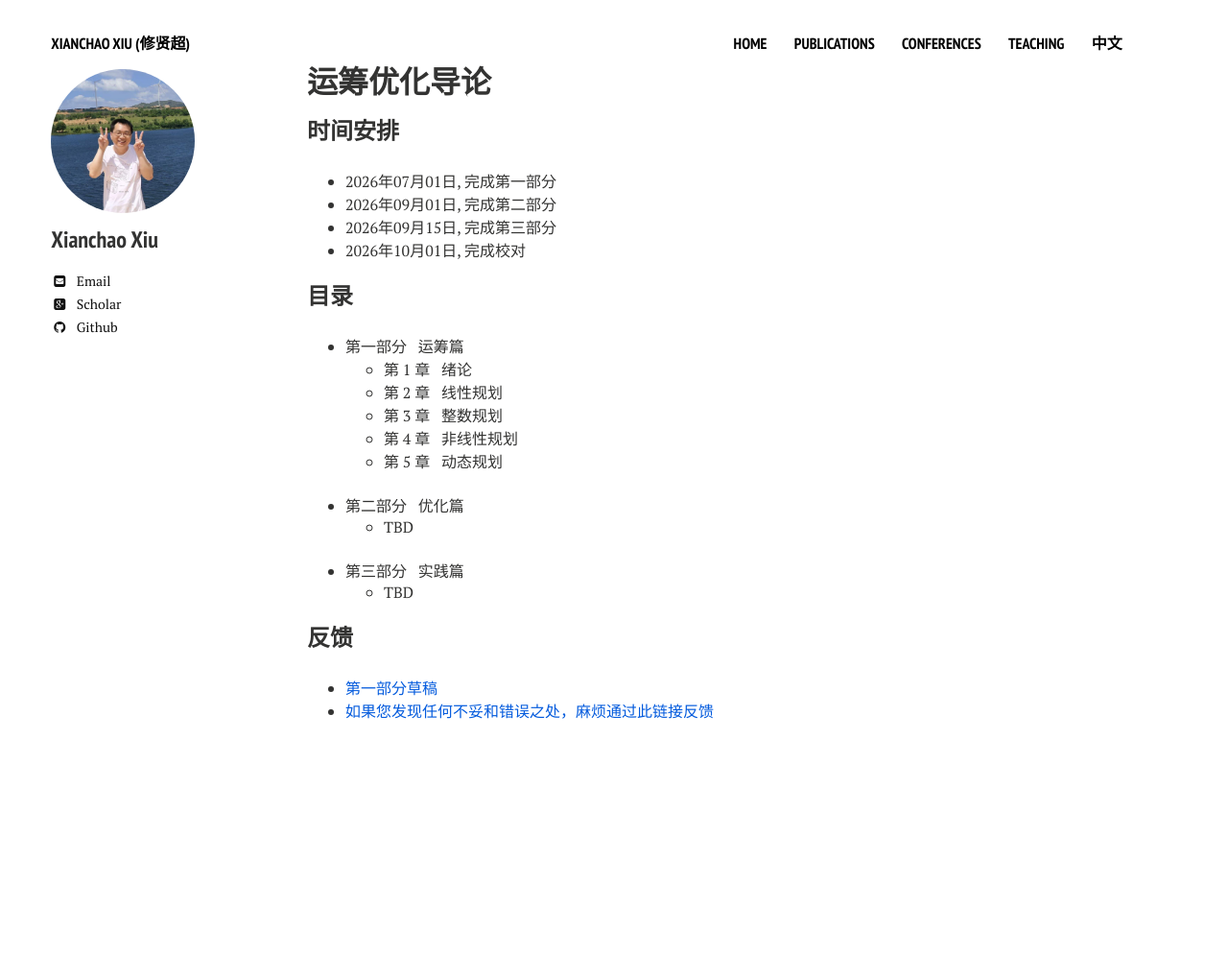
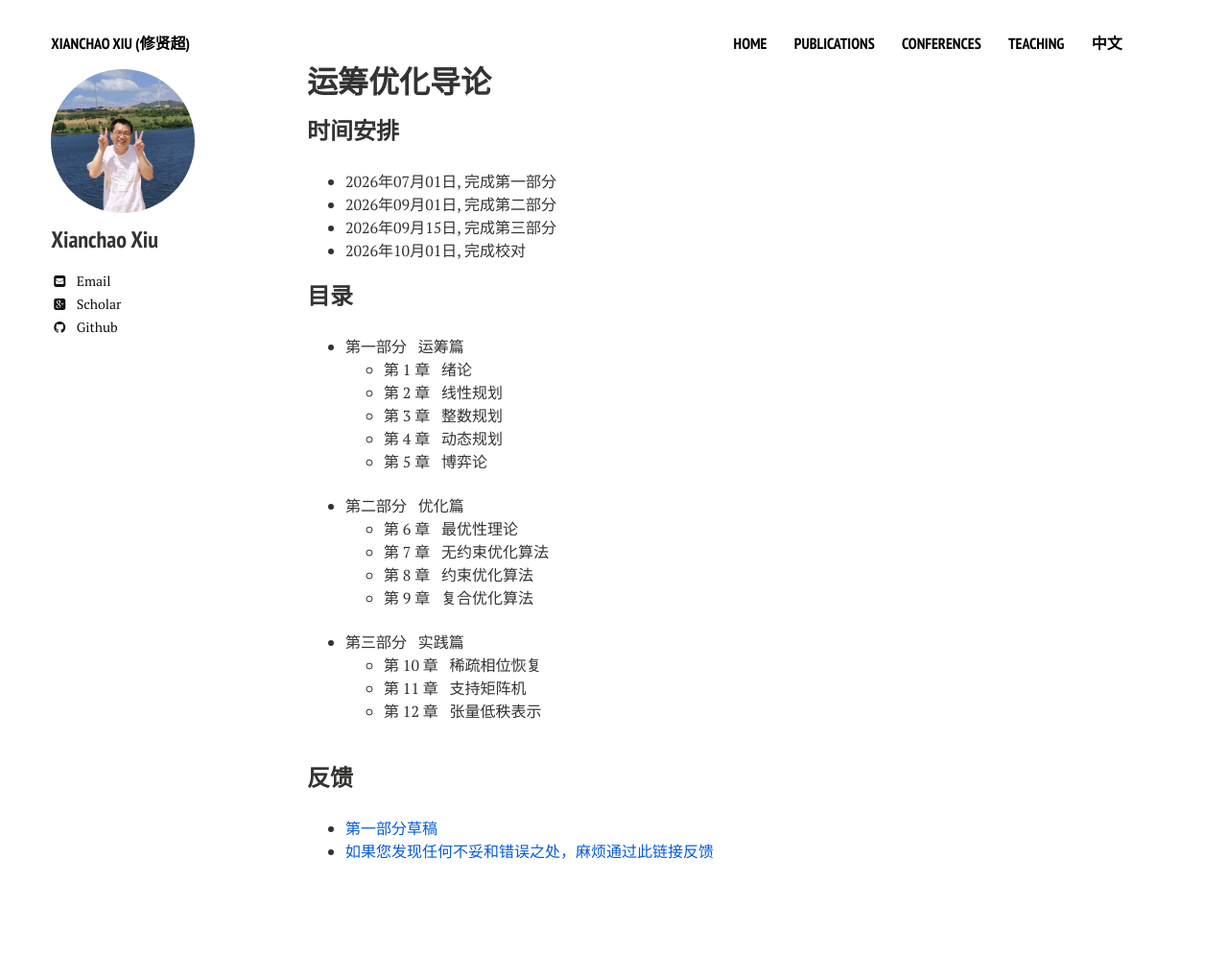
Before and after one commit to xianchaoxiu/xianchaoxiu.github.io, a Jekyll site: the page built from chinese/book/OR/index.md, in a window 1280 px wide. Shown: the whole page at 96% size. Built offline with Jekyll 4.4.1, drawn with Linux system fonts in a browser that asks for light colours; nearby versions of some CDN libraries; before the commit the page ends 900 px from its top, so only the background shows below that.

Commit message:
Update index.md

```diff
--- a/chinese/book/OR/index.md
+++ b/chinese/book/OR/index.md
@@ -20,15 +20,19 @@ share: false
   - 第 1 章 &nbsp;  绪论 <br>
   - 第 2 章 &nbsp;  线性规划 <br>
   - 第 3 章 &nbsp;  整数规划 <br>
-  - 第 4 章 &nbsp;  非线性规划 <br>
-  - 第 5 章 &nbsp;  动态规划 <br><br>
+  - 第 4 章 &nbsp;  动态规划  <br>
+  - 第 5 章 &nbsp;  博弈论 <br><br>
 
 * 第二部分 &nbsp; 优化篇 <br>
-  - TBD <br><br>
-
+  - 第 6 章 &nbsp;  最优性理论 <br>
+  - 第 7 章 &nbsp;  无约束优化算法 <br>
+  - 第 8 章 &nbsp;  约束优化算法 <br>
+  - 第 9 章 &nbsp;  复合优化算法 <br><br>
 
 * 第三部分 &nbsp; 实践篇 <br>
-  - TBD <br>
+  - 第 10 章 &nbsp;  稀疏相位恢复 <br>
+  - 第 11 章 &nbsp;  支持矩阵机 <br>
+  - 第 12 章 &nbsp;  张量低秩表示 <br><br>
 
 ### 反馈
 * <a href="../OR/Part-I.pdf" class="textlink" target="_blank"> 第一部分草稿 </a> <br>
```
